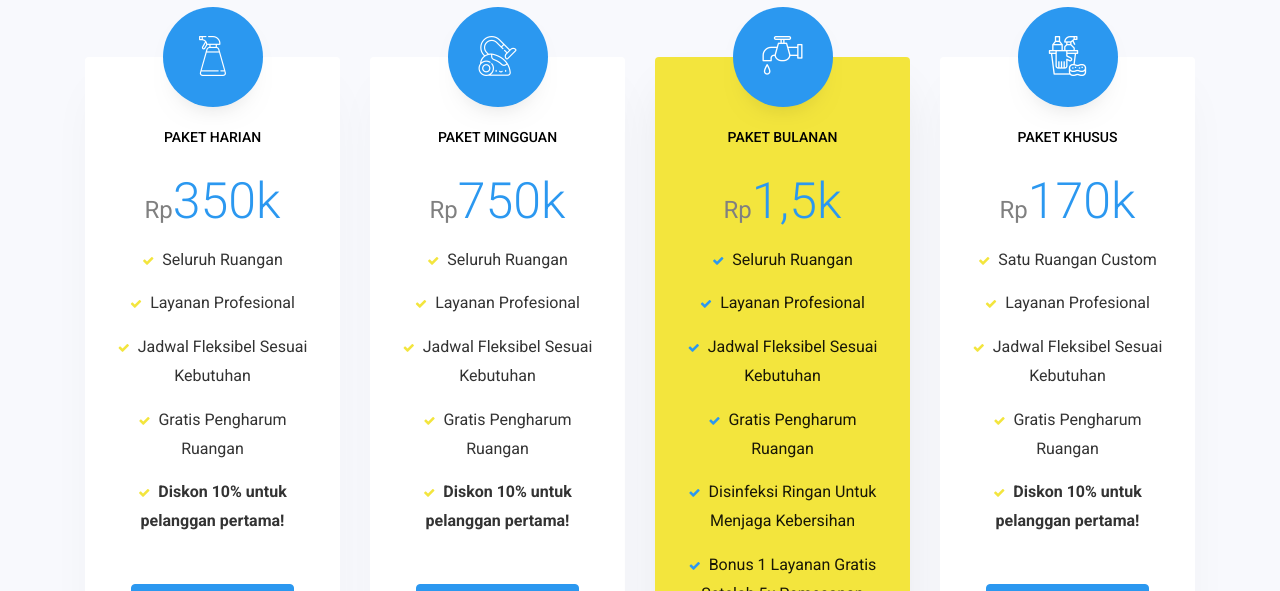
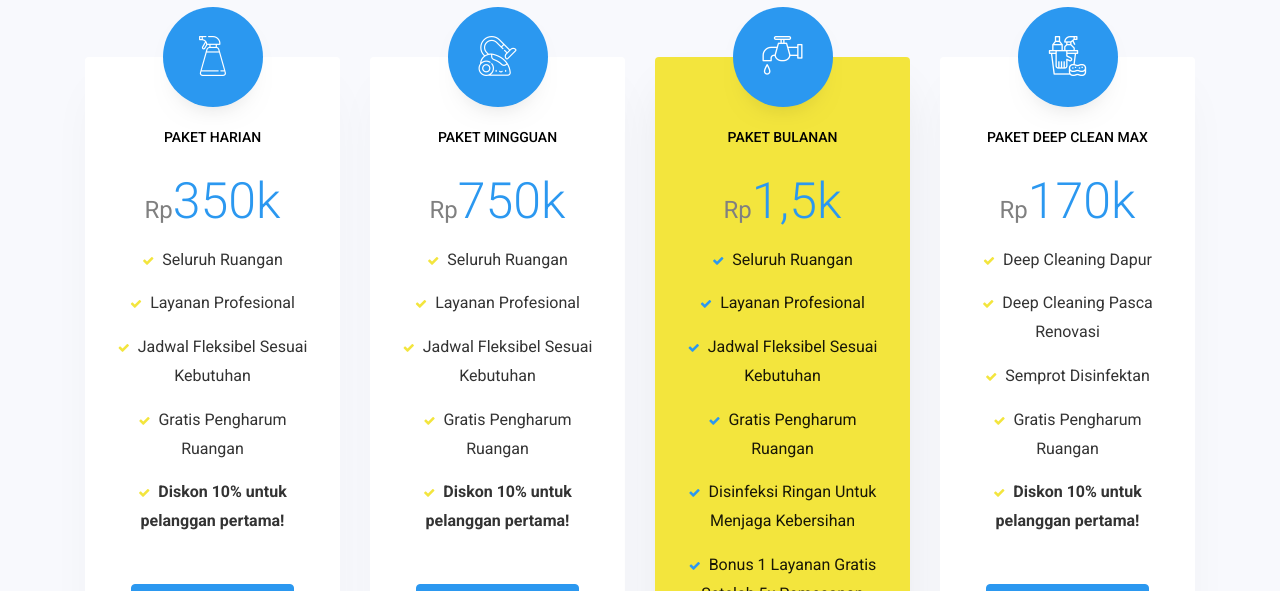
Before and after one commit to SyahrilRizky29/Maid-Mastery, a plain HTML site: page pricing.html in a window 1280 px wide. Shown: the part 759-1350 px from the top of the page. Drawn offline with Linux system fonts and the light colour scheme; some packages are replaced by stand-ins of ours; no server answers; files whose address does not match are found by name.

Commit message:
Update Lagi

```diff
--- a/pricing.html
+++ b/pricing.html
@@ -165,15 +165,15 @@
 							<div class="icon d-flex align-items-center justify-content-center">
 								<span class="fa flaticon-cleaning"></span>
 							</div>
-							<h4 class="heading-2">Paket Khusus</h4>
+							<h4 class="heading-2">Paket Deep Clean Max</h4>
 							<span class="price">
 								<span style="font-size: 24px;">Rp</span><span class="number">170k</span>
 							</span>
 
 							<ul class="pricing-text mb-5">
-								<li style="color: #333;"><span class="fa fa-check mr-2"></span>Satu Ruangan Custom</li>
-								<li style="color: #333;"><span class="fa fa-check mr-2"></span>Layanan Profesional</li>
-								<li style="color: #333;"><span class="fa fa-check mr-2"></span>Jadwal Fleksibel Sesuai Kebutuhan</li>
+								<li style="color: #333;"><span class="fa fa-check mr-2"></span>Deep Cleaning Dapur</li>
+								<li style="color: #333;"><span class="fa fa-check mr-2"></span>Deep Cleaning Pasca Renovasi</li>
+								<li style="color: #333;"><span class="fa fa-check mr-2"></span>Semprot Disinfektan</li>
 								<li style="color: #333;"><span class="fa fa-check mr-2"></span>Gratis Pengharum Ruangan</li>
 								<li style="color: #333; font-weight: bold;"><span class="fa fa-check mr-2"></span>Diskon 10% untuk pelanggan pertama!</li>
 							</ul>
```
Also changed, not shown: index.html (+6 -9 lines).
